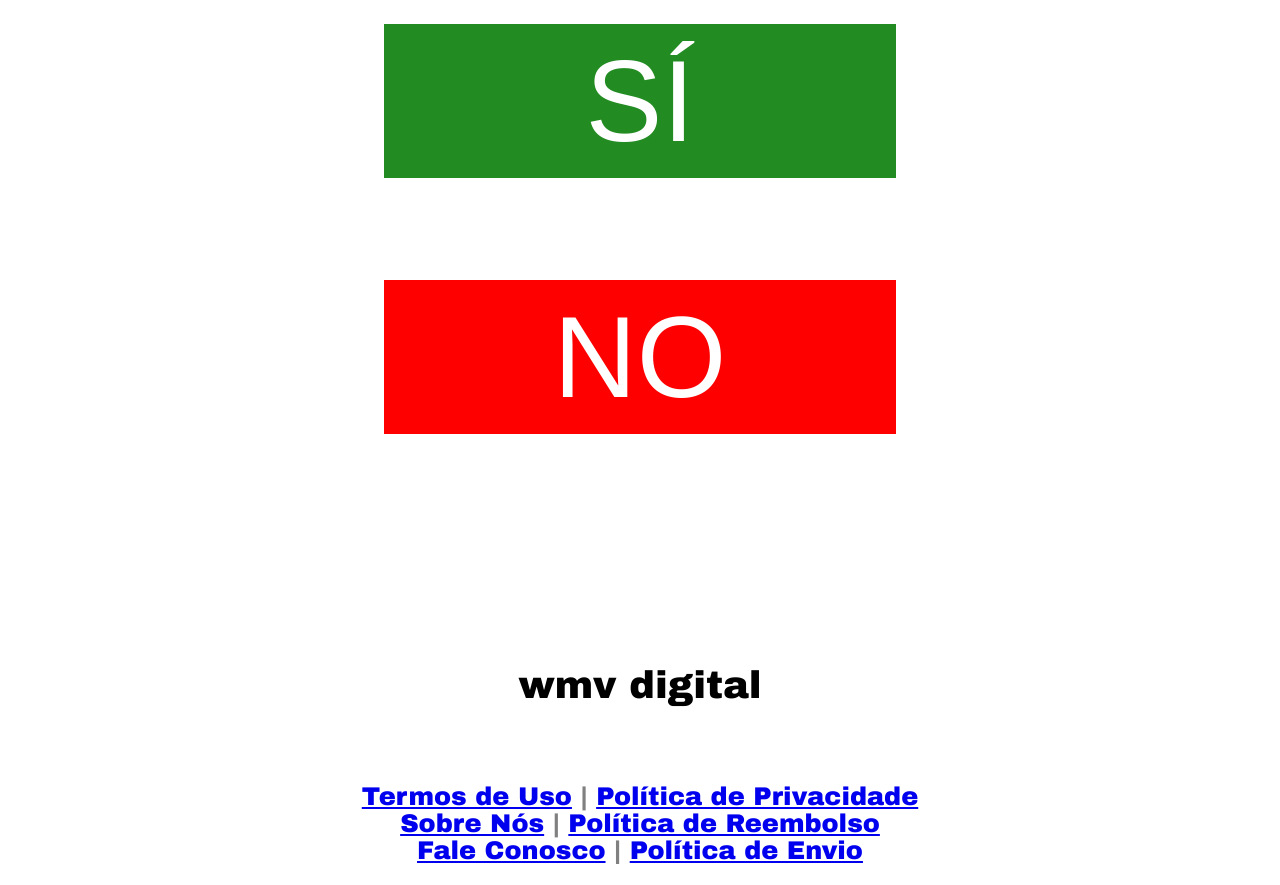
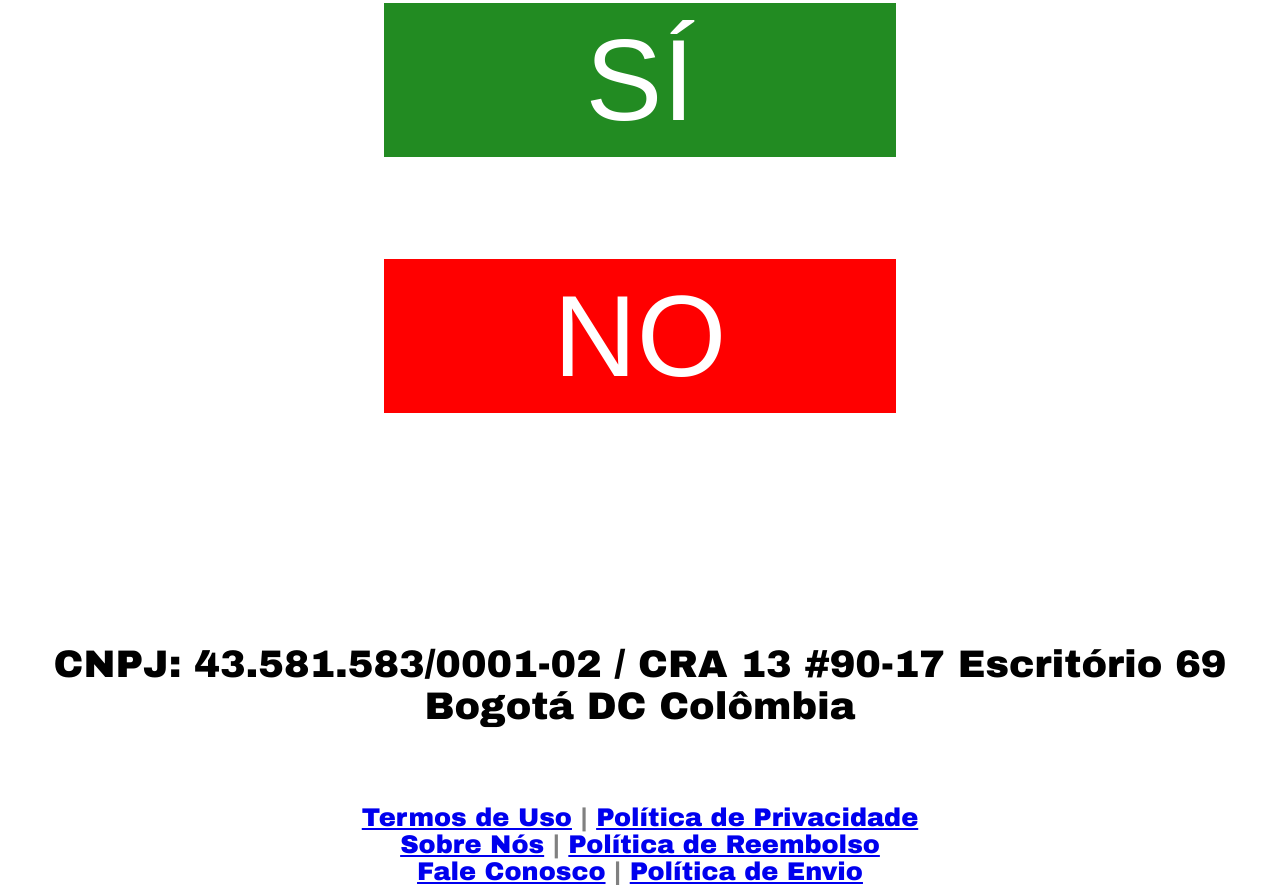
Before and after one commit to bill101521/reconstruccion.shop, a plain HTML site: page index.html in a window 1280 px wide. Shown: the part 258-1143 px from the top of the page. Before the commit the page ends 1122 px from the top, so only its background shows below. Drawn offline with Linux system fonts and the light colour scheme.

Commit message:
Update index.html

```diff
--- a/index.html
+++ b/index.html
@@ -74,7 +74,7 @@
             <button class="botao no">NO</button>
         </a>
     </div>
-    <div class="wmv">wmv digital</div>
+    <div class="wmv">CNPJ: 43.581.583/0001-02 / CRA 13 #90-17 Escritório 69 Bogotá DC Colômbia</div>
 
     <!-- Rodapé -->
     <div class="rodape">
```
